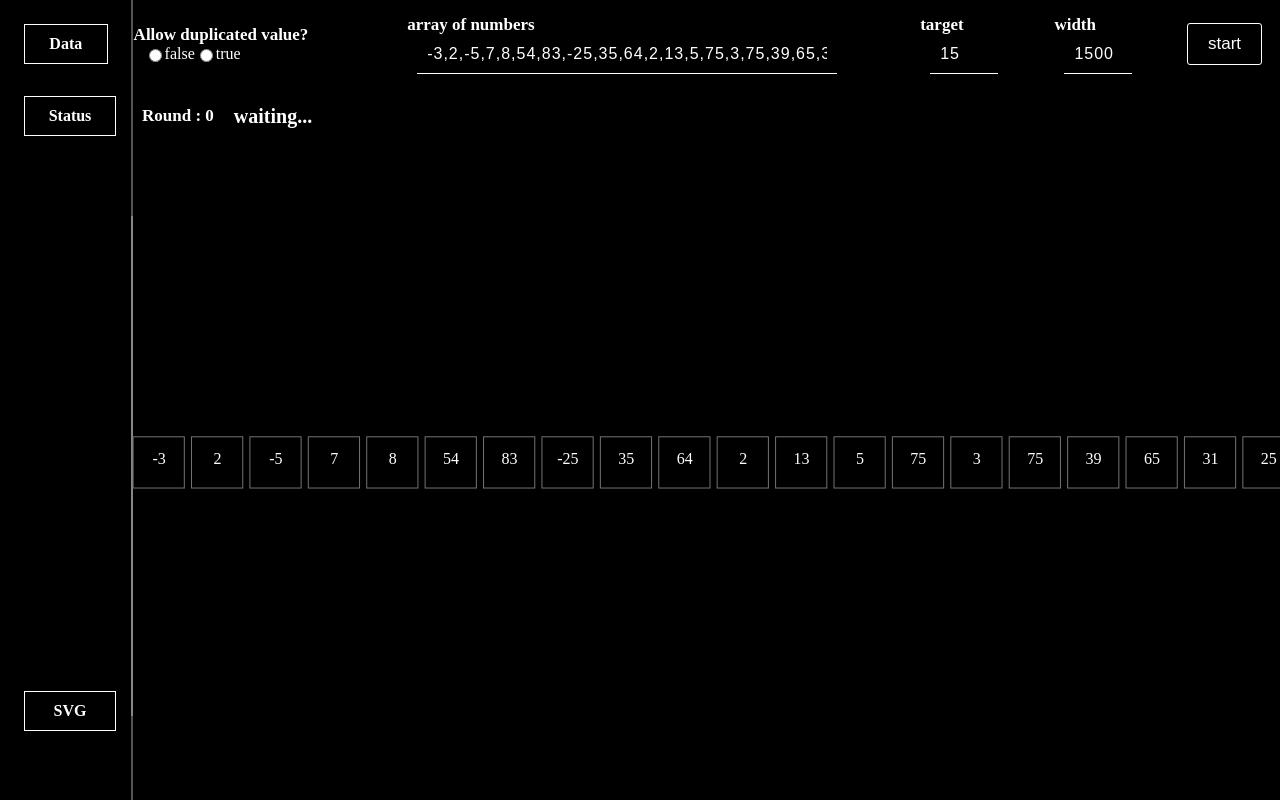
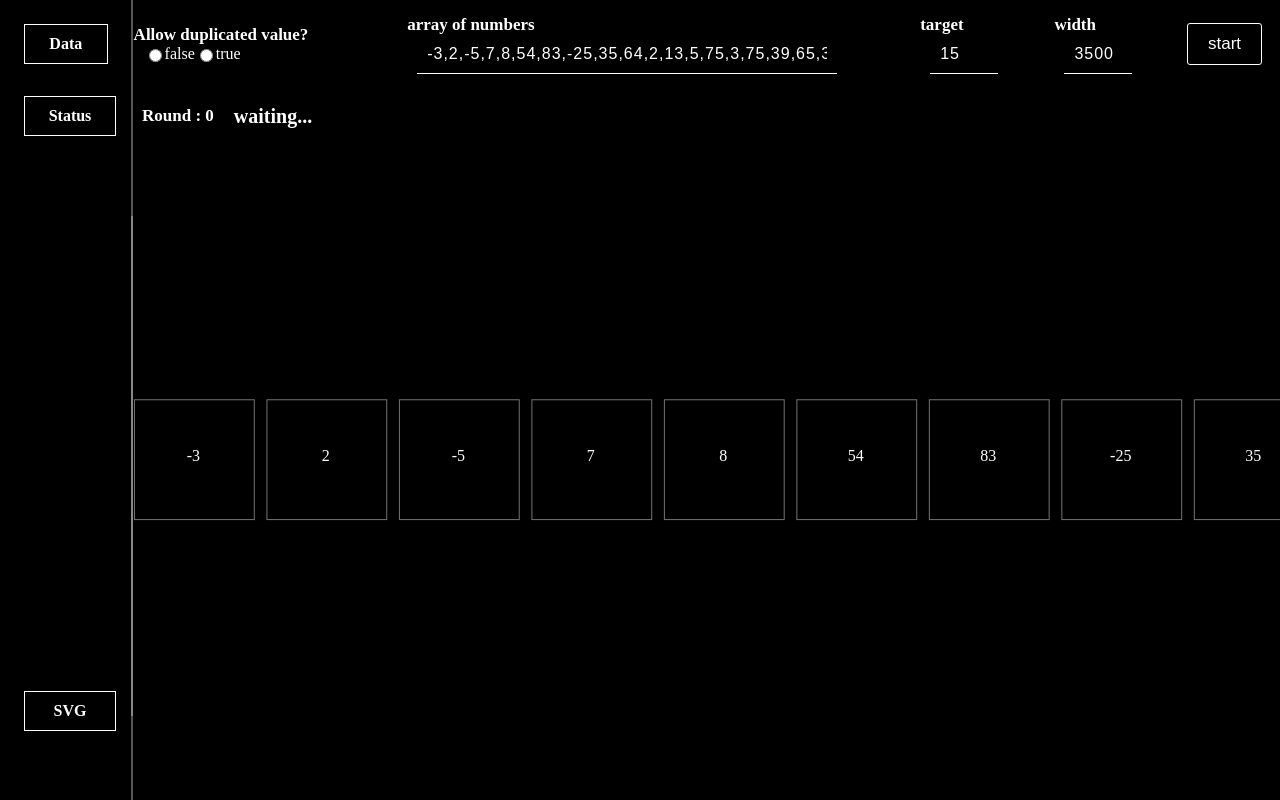
Before and after one commit to pikpokjeon/JS-Data-Visualization-Project, a website built with Parcel: page Algorithms/binarySearch.html in a window 1280 px wide. Built offline with nearby package versions, Linux system fonts and the light colour scheme.

Commit message:
Update binarySearch.html

```diff
--- a/Algorithms/binarySearch.html
+++ b/Algorithms/binarySearch.html
@@ -33,7 +33,7 @@
         </div>
         <div>
           <label for="width">width</label>
-          <div><input type="text" id="width" name="width" value="1500" /></div>
+          <div><input type="text" id="width" name="width" value="3500" /></div>
         </div>
 
         <div>
```
